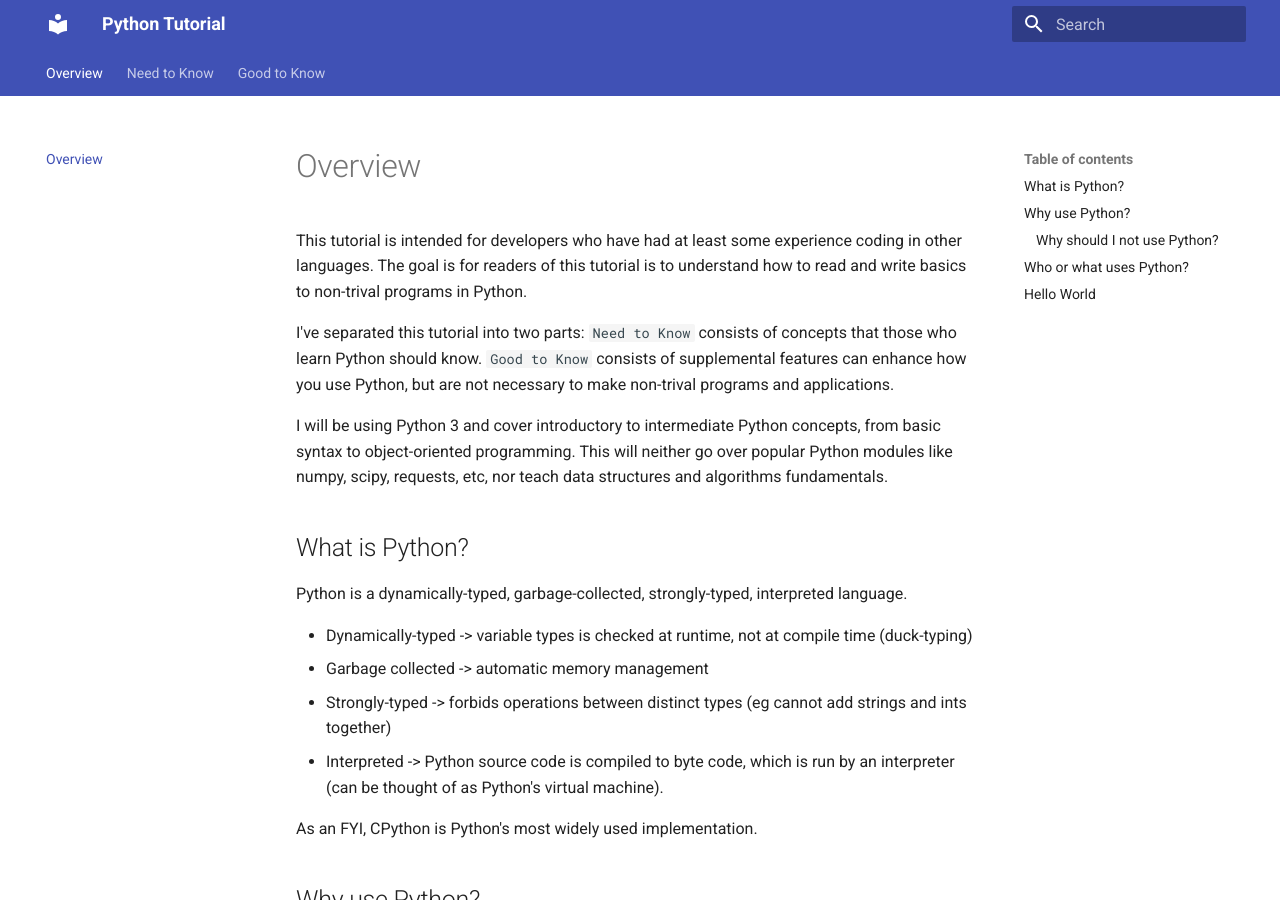
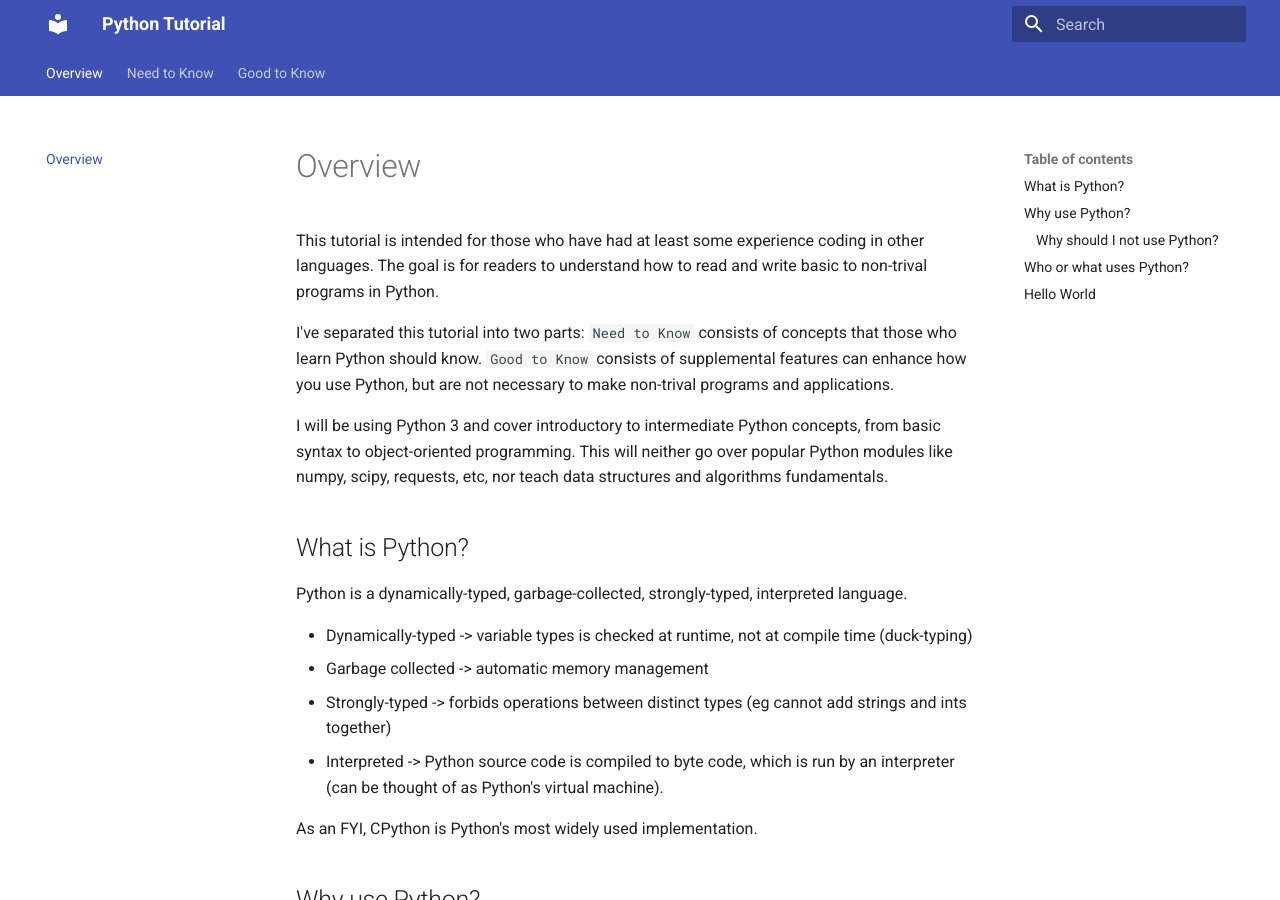
Before and after one commit to justinjoco/python-tutorial, an MkDocs documentation site: the page built from docs/index.md, in a window 1280 px wide and 900 px high. Built offline with MkDocs 1.6.1 and Material for MkDocs 9.7.7, drawn with Linux system fonts in a browser that asks for light colours.

Commit message:
more revisions

```diff
--- a/docs/index.md
+++ b/docs/index.md
@@ -1,4 +1,4 @@
-This tutorial is intended for developers who have had at least some experience coding in other languages. The goal is for readers of this tutorial is to understand how to read and write basics to non-trival programs in Python.
+This tutorial is intended for those who have had at least some experience coding in other languages. The goal is for readers to understand how to read and write basic to non-trival programs in Python.
 
  I've separated this tutorial into two parts: `Need to Know` consists of concepts that those who learn Python should know. `Good to Know` consists of supplemental features can enhance how you use Python, but are not necessary to make non-trival programs and applications.
 
```
